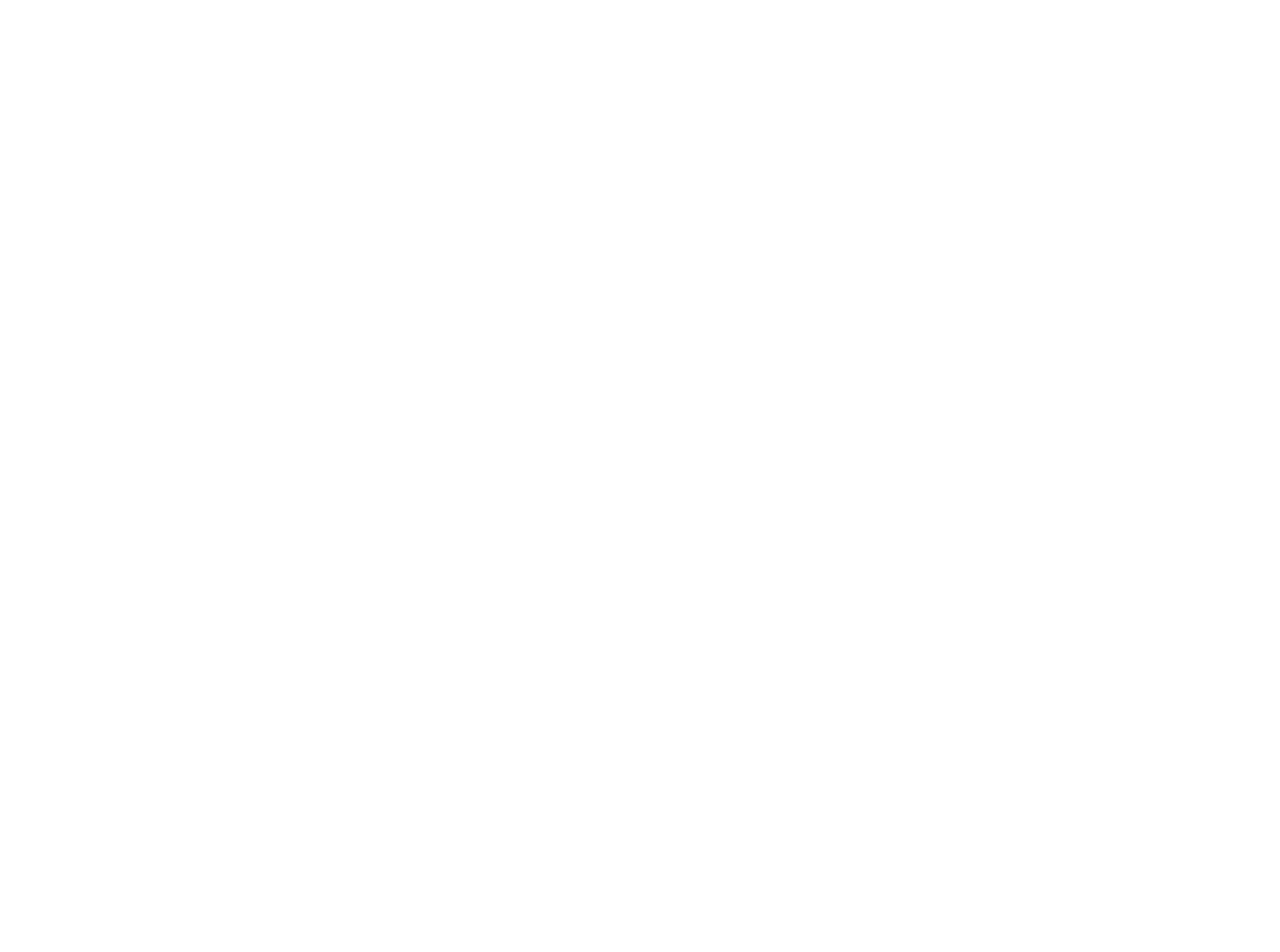
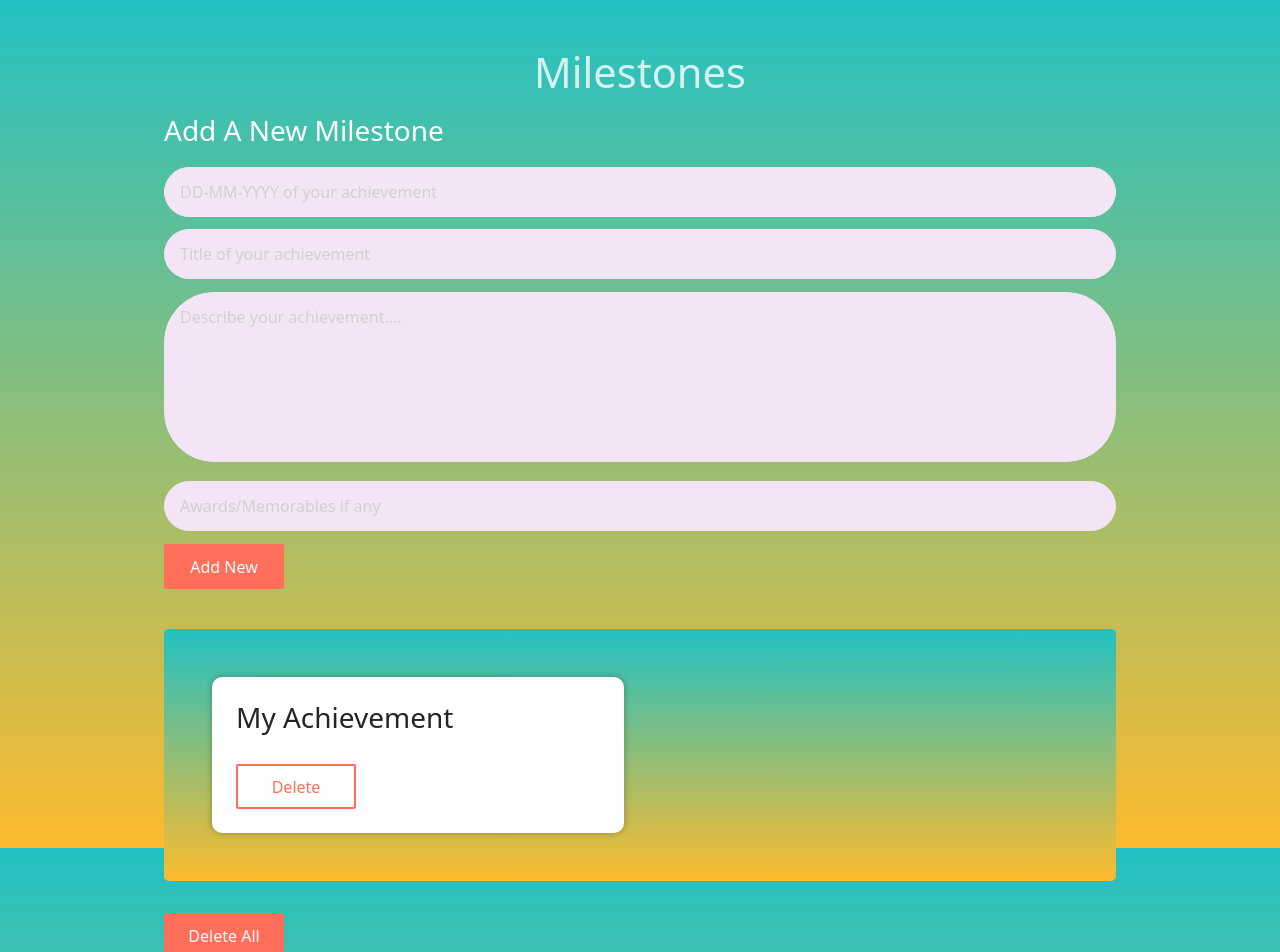
Before and after one commit to SE-Project-Team/Healify, a React (Create React App) app in the folder healify/: page /Create in a window 1280 px wide. Shown: the top 952 px of the page. Before the commit the page ends 800 px from the top, so only its background shows below. Built offline with nearby package versions, Linux system fonts and the light colour scheme.

Commit message:
mycommit

```diff
--- a/healify/src/App.js
+++ b/healify/src/App.js
@@ -8,6 +8,7 @@ import { Memes } from "./Components/Memes";
 import { Milestones } from "./Components/Milsestones";
 import { QuizLanding } from "./Components/QuizLanding";
 import { Questions } from "./Components/Quiz/Questions";
+import {Create } from "./Components/Create";
 import "./App.css";
 import { useState } from "react";
 
@@ -36,6 +37,9 @@ function App() {
           </Route>
           <Route path="/Milestones">
             <Milestones />
+          </Route>
+          <Route path="/Create">
+            <Create />
           </Route>
           <Route path="/QuizLanding">
             <QuizLanding />
--- /dev/null
+++ b/healify/src/Components/Create.js
@@ -0,0 +1,39 @@
+import React from "react";
+import styles from "./Create.module.css";
+export const Create = () => {
+  return (
+     <div className={styles.note}>
+  <h2>Milestones </h2>
+  <div className={styles["note-input"]}>
+    <h3>Add A New Milestone</h3>
+    <div className={styles["note-wrapper"]}>
+      <input type="text" id = {styles["note-title"]} placeholder="DD-MM-YYYY of your achievement"/>
+       <input type="text" id = {styles["note-title"]} placeholder="Title of your achievement"/>
+      <textarea  id={styles["note-content"]} placeholder="Describe your achievement...." rows="6"></textarea>
+        <input type="text" id = {styles["note-title"]} placeholder="Awards/Memorables if any"/>
+      <button id={styles["add-note-btn"]} className={styles.btn} type = "button" >
+        <span><i className={styles["fas fa-plus"]}></i></span>
+        Add New
+      </button>
+    </div>
+  </div>
+
+  <div className={styles["note-list"]}>
+    <div className={styles["note-item"]}>
+        <h3>My Achievement</h3>
+        <button id={styles["add-note-btn"]} className={styles["btn"]} type="button">
+    <span><i className={styles["fas fa-trash"]}></i></span>
+    Delete
+  </button>
+    </div>
+
+  </div>
+
+  <button type="button" className = {styles.btn} id= {styles["delete-all-btn"]}>
+    <span><i className={styles["fas fa-trash"]}></i></span>
+    Delete All
+  </button>
+</div>
+
+      );
+}
--- /dev/null
+++ b/healify/src/Components/Create.module.css
@@ -0,0 +1,109 @@
+@import url("https://fonts.googleapis.com/css2?family=Poppins&display=swap");
+body {
+  line-height: 1.5;
+  font-weight: 300;
+  background-image: linear-gradient(#22c1c3, #fdbb2d);
+  height: 100vh;
+}
+
+.note {
+  max-width: 1000px;
+  margin: 3rem auto;
+  padding: 0 1.5rem;
+}
+
+.note h2 {
+  font-size: 2.6rem;
+  text-align: center;
+  opacity: 0.8;
+  margin-bottom: 1rem;
+  color: #fff;
+}
+
+.note-input h3 {
+  color: rgb(255, 255, 255);
+}
+
+.note-wrapper {
+  margin: 0.7rem 0;
+  padding: 0.5rem 0;
+}
+
+#note-title,
+#note-content {
+  width: 100%;
+  border: 2px solid rgba(0, 0, 0, 0.2);
+  font-size: 1.05rem;
+  padding: 0.55rem;
+  margin-bottom: 0.8rem;
+  border-radius: 2rem;
+}
+
+#note-content {
+  resize: none;
+}
+
+#note-title:focus,
+#note-content:focus {
+  outline: 0;
+}
+
+.btn {
+  background: #ff6f59;
+  border: 2px solid #ff6f59;
+  color: #fff;
+  padding: 0.55rem 0;
+  width: 120px;
+  border-radius: 2px;
+  font-size: 1rem;
+  cursor: pointer;
+  transition: all 0.5s ease-in-out;
+}
+
+.btn:focus {
+  outline: 0;
+}
+
+.btn:hover {
+  background: #ff6048;
+  box-shadow: 0, 0, 8px 0 rgba(255, 96, 72, 0.33);
+}
+
+.note-list {
+  margin: 2rem 0;
+  background-image: linear-gradient(#22c1c3, #fdbb2d);
+  padding: 2rem;
+  border-radius: 5px;
+}
+
+.note-item {
+  background: #fff;
+  margin: 1rem;
+  padding: 1.5rem;
+  border-radius: 10px;
+  box-shadow: 0 0 7px 0 rgba(0, 0, 0, 0.3);
+}
+.note-item h3 {
+  margin-bottom: 1rem;
+}
+.note-item p {
+  padding-bottom: 0.8rem;
+}
+.note-item .btn {
+  margin-top: 0.8rem;
+  background: #fff;
+  border: 2px solid #ff6f59;
+  color: #ff6f59;
+}
+
+@media (min-width: 992px) {
+  .note-list {
+    display: grid;
+    grid-template-columns: repeat(2, 1fr);
+  }
+}
+
+/*** alert ***/
+.warning {
+  border-color: rgba(255, 111, 89, 0.8) !important;
+}
--- a/healify/src/Components/Milestones.module.css
+++ b/healify/src/Components/Milestones.module.css
@@ -7,7 +7,8 @@
   overflow-y: auto;
   background:whitesmoke;
   color:black;
-
+   color:rgb(43, 30, 25);
+font-family: cursive, sans-serif;
 
 }
 
@@ -15,17 +16,23 @@
   padding-top: 800px;
   height:100%;
    color:rgb(43, 30, 25);
-   background-image: url('https://1technation.com/wp-content/uploads/2016/02/career-cover.jpg');
-  background-position: center;
-  background-repeat: no-repeat;
-  background-size: cover;
+
+
 }
 
 .sidebar-logo {
   padding: 10px 15px 10px 30px;
   font-size: 20px;
   background-color:gray;
-  color:white;
+
+    color:whitesmoke;
+font-family: cursive, sans-serif;
+
+   background-image: url('https://1technation.com/wp-content/uploads/2016/02/career-cover.jpg');
+  background-position: center;
+  background-repeat: no-repeat;
+  background-size: cover;
+
 }
 
 .sidebar-navigation {
@@ -89,15 +96,9 @@
 }
 
 .content-container {
-  padding-left: 220px;
   text-align: center;
+  color:rgb(43, 30, 25);
+font-family: cursive, sans-serif;
+
 
 }
-.top-right {
-    position: absolute;
-  top: 50px;
-  right: 50px;
-    color:rgb(43, 30, 25);
-font-family: cursive, sans-serif;
-
-}
--- a/healify/src/Components/Milsestones.js
+++ b/healify/src/Components/Milsestones.js
@@ -24,7 +24,7 @@ export const Milestones = () => {
     </li>
     <li>
       <a href="#">
-        <i className="fa fa-tachometer" aria-hidden="true"></i> Acheivements
+        <i className="fa fa-tachometer" aria-hidden="true"></i> Achievements
       </a>
     </li>
     <li>
@@ -46,18 +46,7 @@ export const Milestones = () => {
   </ul>
 </div>
 
-<div className={styles["content-container"]}>
 
-  <div className={styles["container-fluid"]}>
-    <div className={styles["top-right"]}>
-      <h3>Direction is more important than speed<br/>
-         we are busy looking at our speedometers<br/>
-         that we forget the milestone.
-      </h3>
-    </div>
-
-  </div>
-</div>
       </div>
       );
 
```
